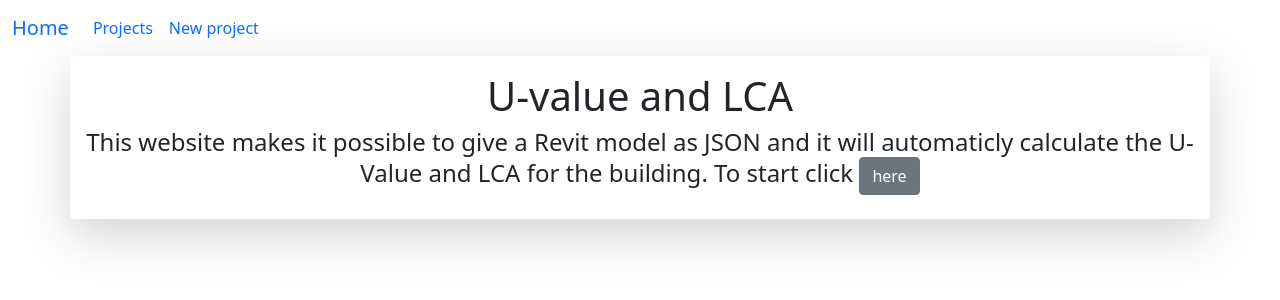
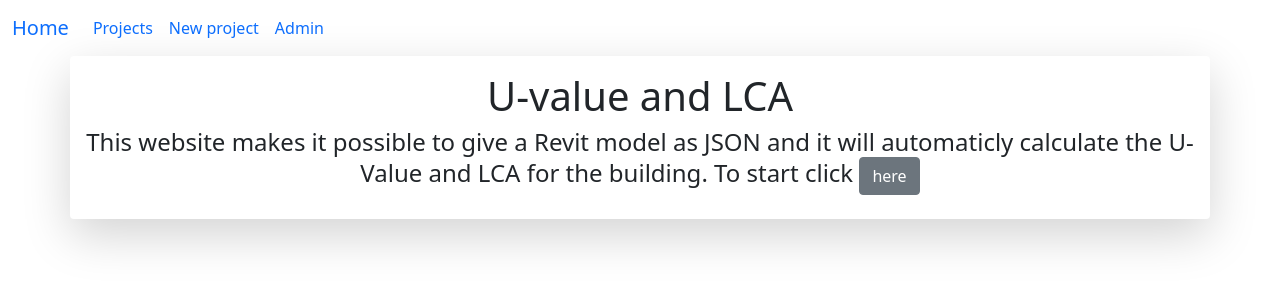
Before and after one commit to Behdadhp/U-value-and-LCA, a Django app: page / in a window 1280 px wide. Shown: the top 300 px of the page. Run offline with Django 4.2, Linux system fonts and the light colour scheme; some libraries are stand-ins or nearby versions.

Commit message:
add admin navbar to base.html

```diff
--- a/templates/base.html
+++ b/templates/base.html
@@ -43,6 +43,9 @@
                 <li class="nav-item">
                     <a class="nav-link" href={% url "building:create" %}>New project</a>
                 </li>
+                <li class="nav-item">
+                    <a class="nav-link" href={% url "admin:index" %}>Admin</a>
+                </li>
             </ul>
         </div>
     </div>
```
